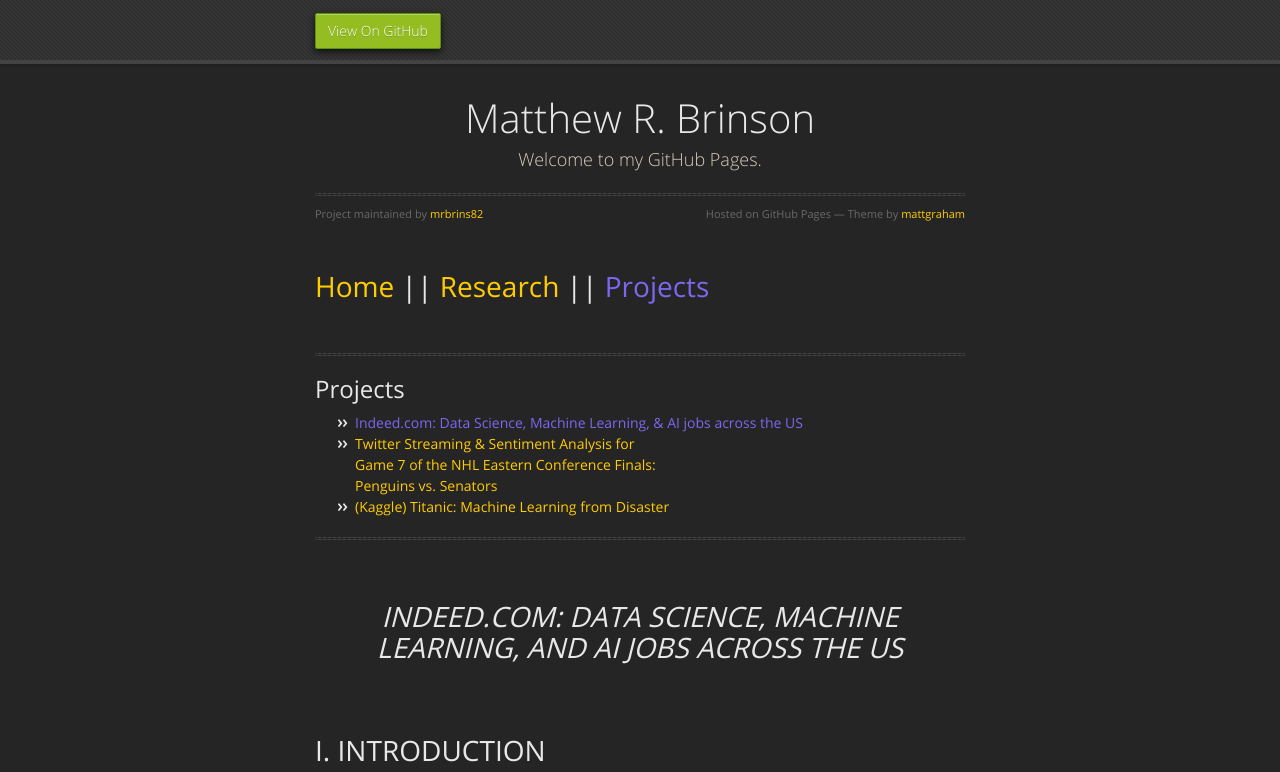
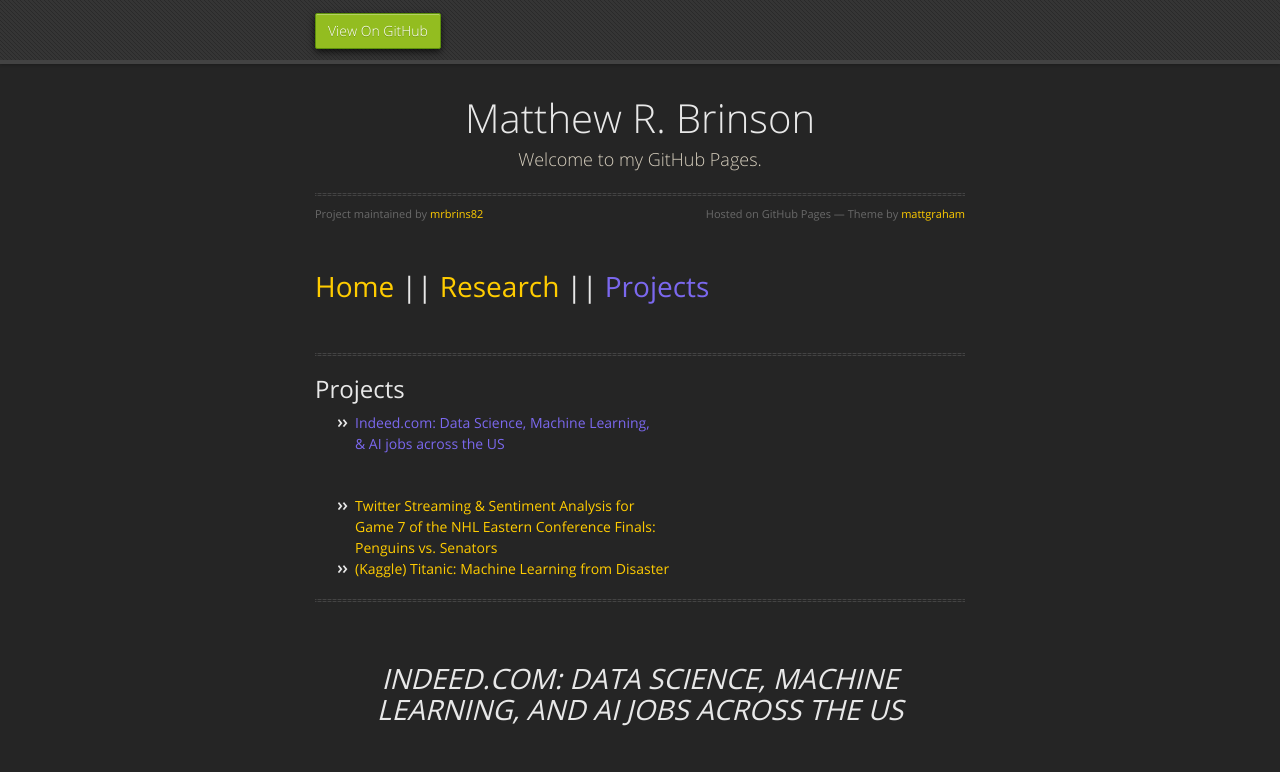
Before and after one commit to mrbrins82/mrbrins82.github.io, a Jekyll site: the page built from kaggle_indeed.md, in a window 1280 px wide and 900 px high, cut to the strip 0-772 px from the top of the window. Built offline with Jekyll 4.4.1, drawn with Linux system fonts in a browser that asks for light colours; nearby versions of some CDN libraries; our own code applies the rules of GitHub Pages for plain Markdown files.

Commit message:
updated indeed page

```diff
--- a/kaggle_indeed.md
+++ b/kaggle_indeed.md
@@ -8,7 +8,7 @@ layout: default
 
 ## [](#header-2)Projects
 
-*   <font color="MediumSlateBlue">Indeed.com: Data Science, Machine Learning, & AI jobs across the US</font>
+*   <font color="MediumSlateBlue">Indeed.com: Data Science, Machine Learning,<br/>& AI jobs across the US</font><br/>
 *   [Twitter Streaming & Sentiment Analysis for<br/>Game 7 of the NHL Eastern Conference Finals:<br/>Penguins vs. Senators](hockeytweets)<br/>
 *   [(Kaggle) Titanic: Machine Learning from Disaster](kaggle_titanic)<br/>
 <!-- *   [(Kaggle) House Prices: Advanced Regression Techniques](kaggle_houseprices)<br/> -->
```
